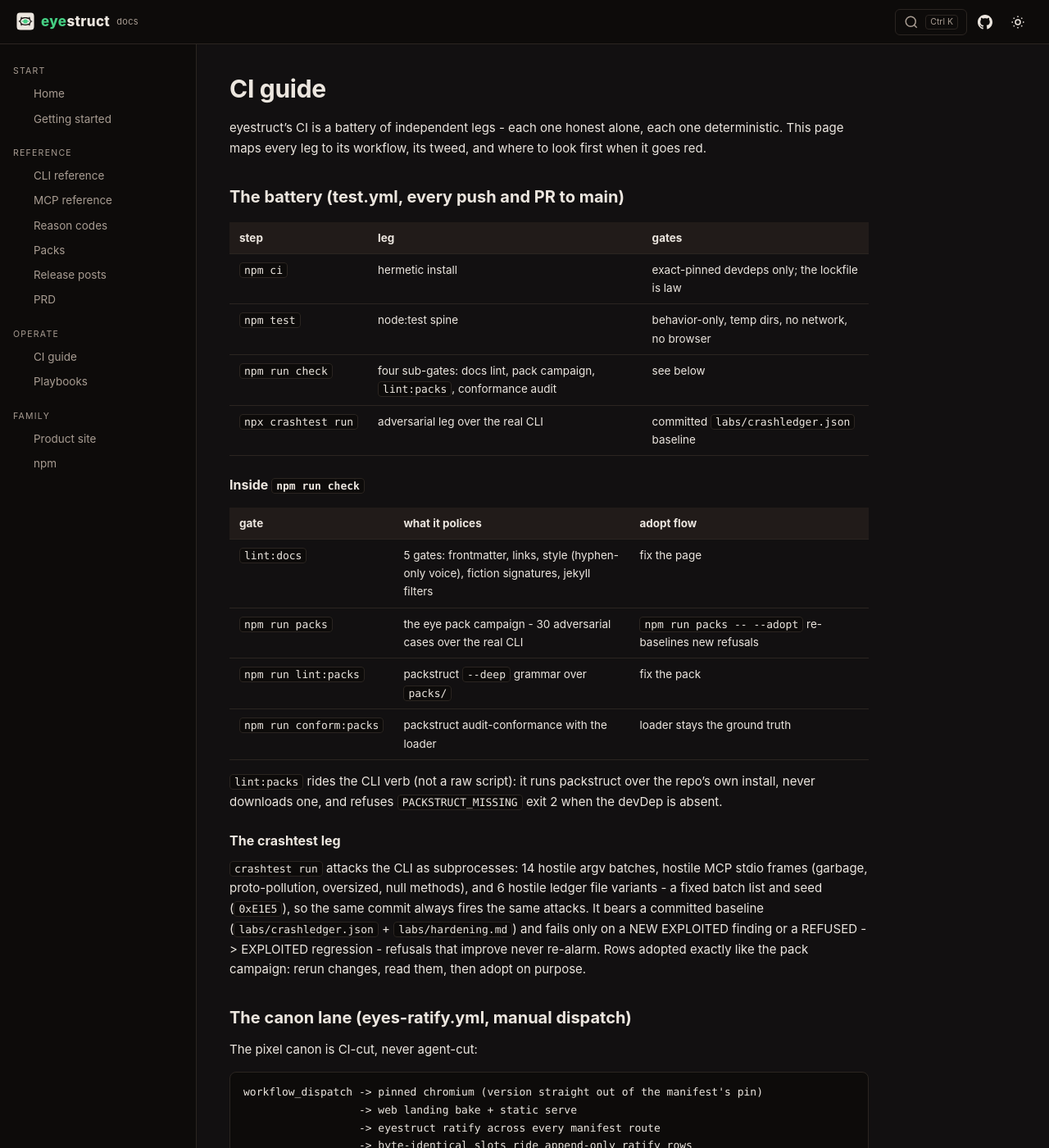
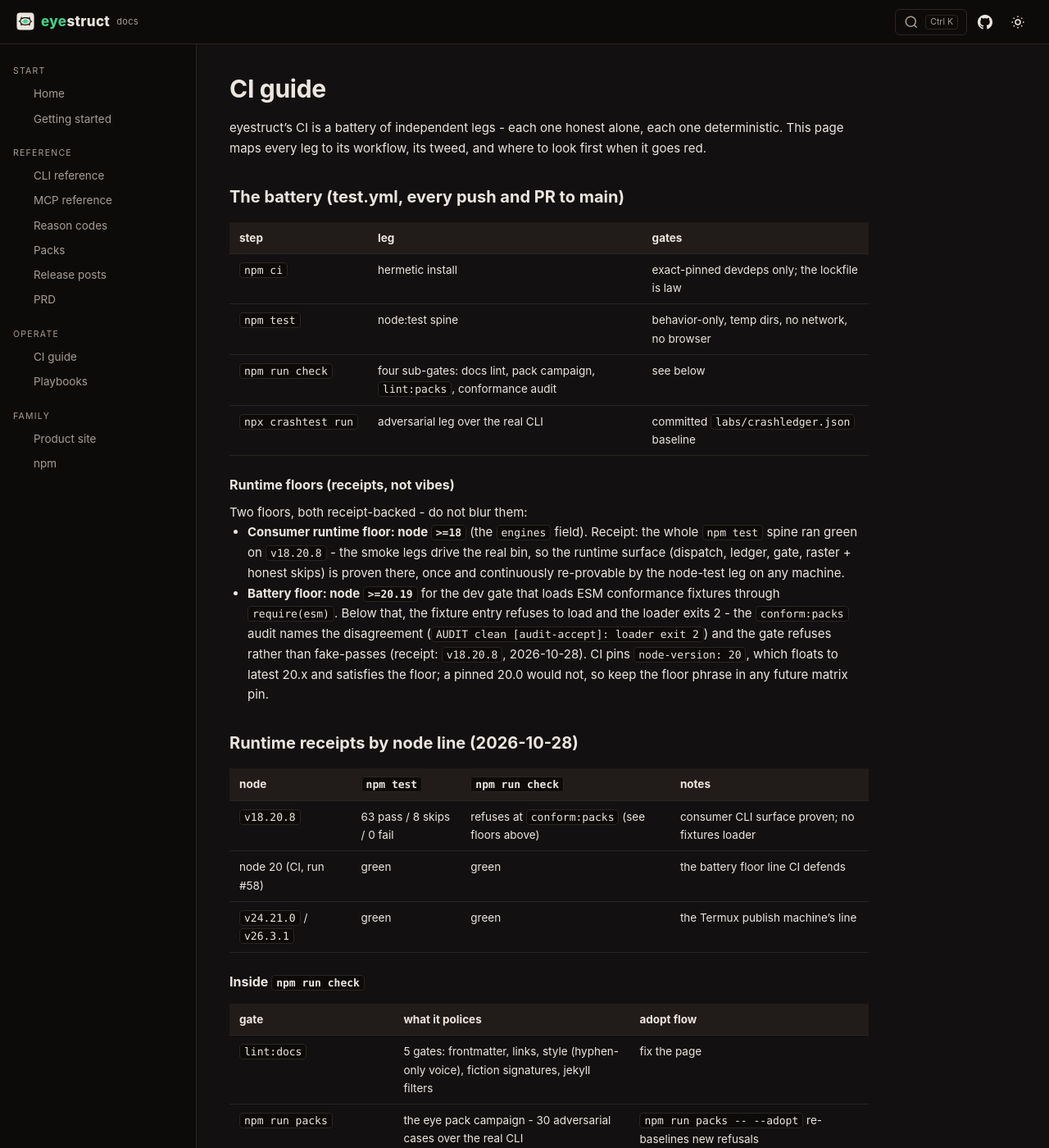
Before and after one commit to dhaupin/eyestruct, a Jekyll site: the page built from docs/ci.md, in a window 1280 px wide and 1400 px high. Shown: the whole window at 82% size. Built offline with Jekyll 4.4.1, drawn with Linux system fonts in a browser that asks for light colours.

Commit message:
runtime floors pinned with receipts: consumer >=18 (proven), battery >=20.19 (require(esm) in the conform loader)
node v18.20.8 ran the full test spine green (63 pass / 8 skips) - the
CLI's own runtime surface is proven at 18 - while v18.20.8 also proved
the dev battery's floor the honest way: without unflagged require(esm)
the ESM conformance fixture refuses to load, the loader exits 2, the
audit names the disagreement and the gate refuses, never fake-passing.
CI's node 20 floats to latest (>=20.19) and satisfies the floor; run #58
green on e8a9649. docs/ci.md now carries both floors with the receipt
table so the 18-vs-20 story is one sentence instead of an accident.

🤖 Generated with Codebuff
Co-Authored-By: Codebuff <noreply@codebuff.com>

```diff
--- a/docs/ci.md
+++ b/docs/ci.md
@@ -19,6 +19,32 @@ tweed, and where to look first when it goes red.
 | `npm test` | node:test spine | behavior-only, temp dirs, no network, no browser |
 | `npm run check` | four sub-gates: docs lint, pack campaign, `lint:packs`, conformance audit | see below |
 | `npx crashtest run` | adversarial leg over the real CLI | committed `labs/crashledger.json` baseline |
+
+### Runtime floors (receipts, not vibes)
+
+Two floors, both receipt-backed - do not blur them:
+
+- **Consumer runtime floor: node `>=18`** (the `engines` field). Receipt:
+  the whole `npm test` spine ran green on `v18.20.8` - the smoke legs drive
+  the real bin, so the runtime surface (dispatch, ledger, gate, raster +
+  honest skips) is proven there, once and continuously re-provable by the
+  node-test leg on any machine.
+- **Battery floor: node `>=20.19`** for the dev gate that loads ESM
+  conformance fixtures through `require(esm)`. Below that, the fixture
+  entry refuses to load and the loader exits 2 - the `conform:packs` audit
+  names the disagreement (`AUDIT clean [audit-accept]: loader exit 2`) and
+  the gate refuses rather than fake-passes (receipt: `v18.20.8`, 2026-10-28).
+  CI pins `node-version: 20`, which floats to latest 20.x and satisfies
+  the floor; a pinned 20.0 would not, so keep the floor phrase in any
+  future matrix pin.
+
+## Runtime receipts by node line (2026-10-28)
+
+| node | `npm test` | `npm run check` | notes |
+|-------|-------|-------|---------|
+| `v18.20.8` | 63 pass / 8 skips / 0 fail | refuses at `conform:packs` (see floors above) | consumer CLI surface proven; no fixtures loader |
+| node 20 (CI, run #58) | green | green | the battery floor line CI defends |
+| `v24.21.0` / `v26.3.1` | green | green | the Termux publish machine's line |
 
 ### Inside `npm run check`
 
```
Also changed, not shown: labs/TASKS.md (+15 -0 lines), CHANGELOG.md.
